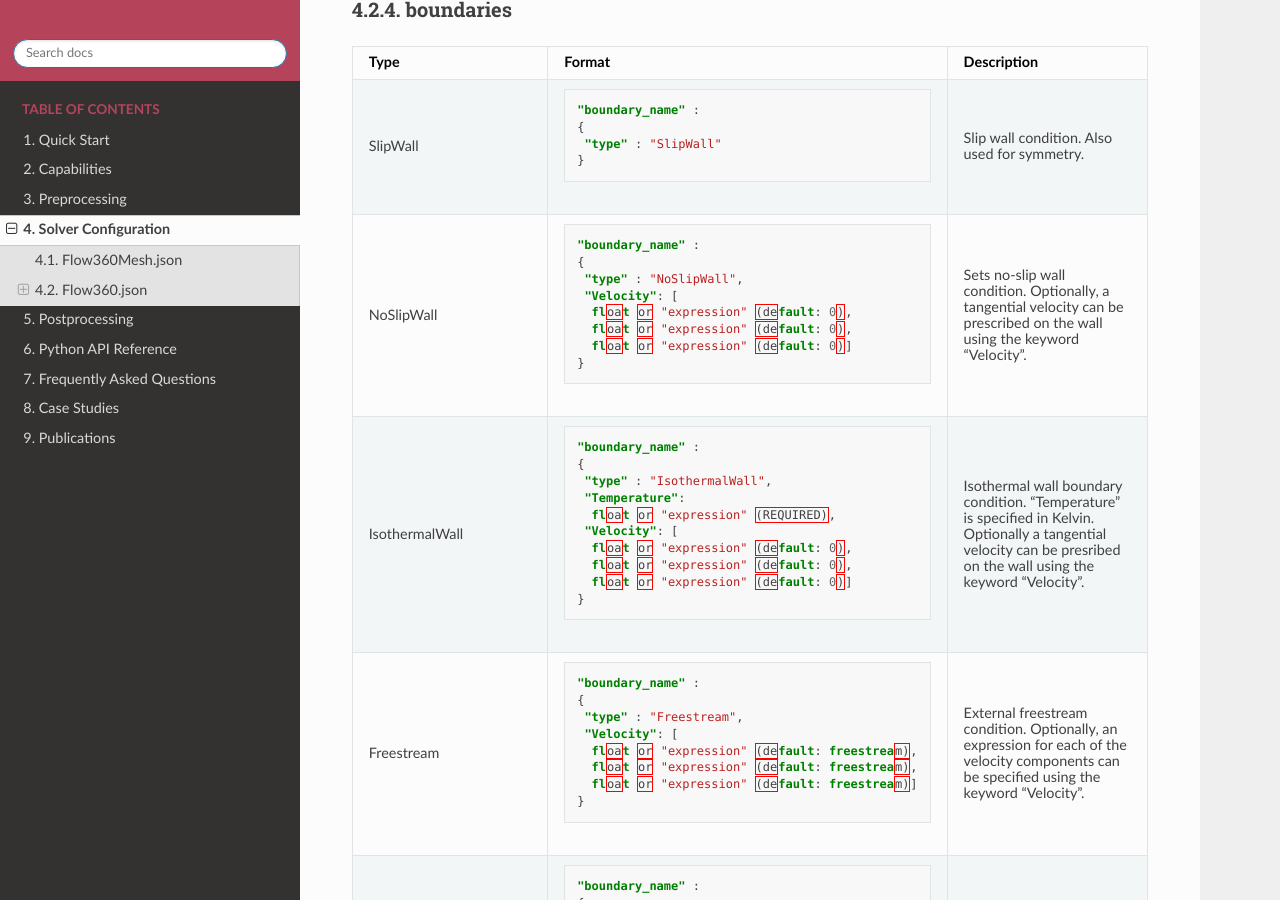
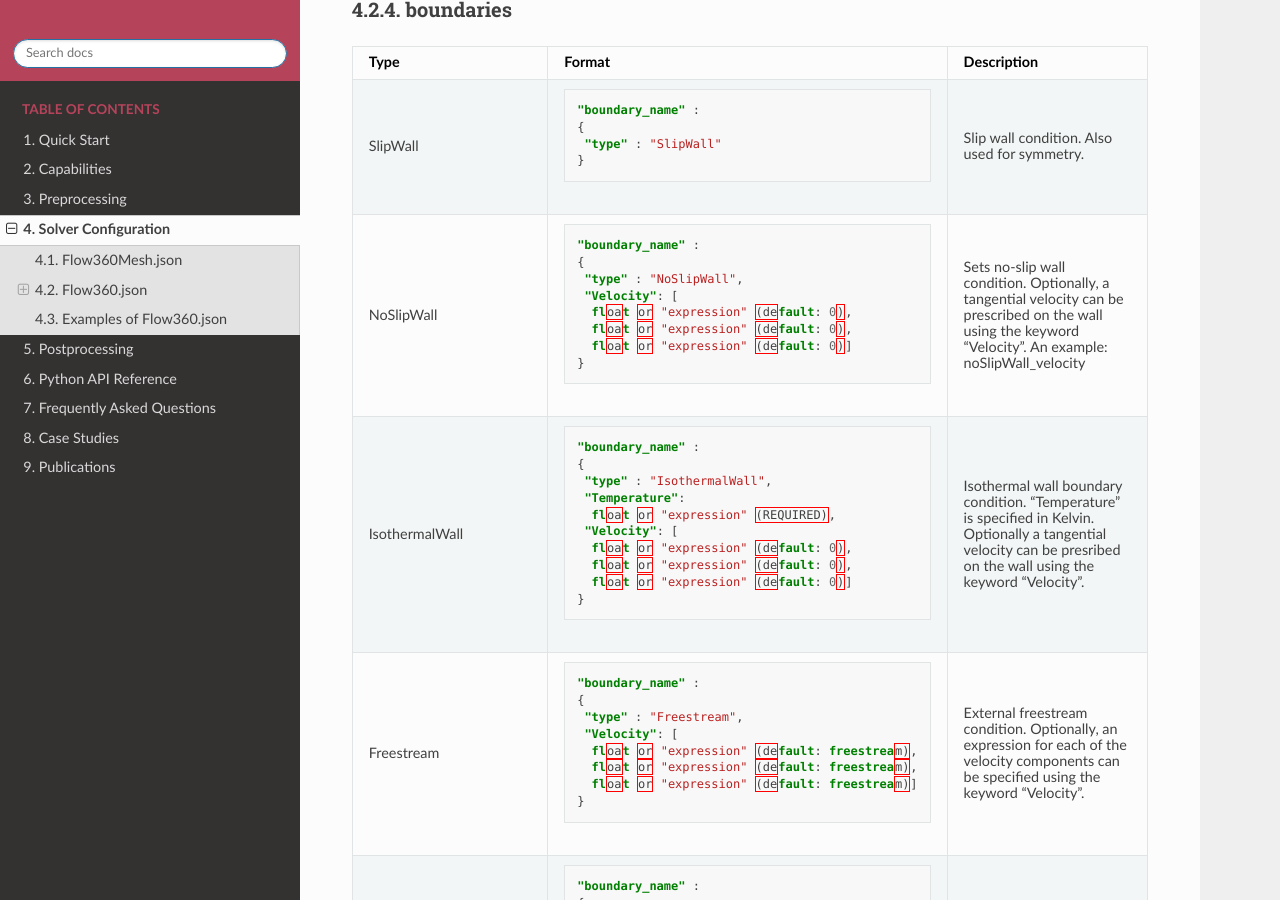
Before and after one commit to flexcompute-readthedocs/Flow360Documentation, a Sphinx documentation site: the page built from docs/source/solverConfiguration/solverConfiguration.rst, in a window 1280 px wide and 900 px high, scrolled down 2010 px. Built offline with Sphinx 7.4.7 and the Read the Docs theme 2.0.0, drawn with Linux system fonts in a browser that asks for light colours; some of the changed text lies outside the part shown.

Commit message:
sample for example of json

```diff
--- /dev/null
+++ b/docs/source/solverConfiguration/sampleJsons/noSlipWall_velocity.json
@@ -0,0 +1,4 @@
+"boundary_name":{
+    "type":"NoSlipWall",
+    "Velocity":["0","0.1*x+exp(y)+z^2","cos(0.2*x*pi)+sqrt(z^2+1)"]
+}
--- a/docs/source/solverConfiguration/solverConfiguration.rst
+++ b/docs/source/solverConfiguration/solverConfiguration.rst
@@ -110,7 +110,7 @@
    |                         |   }                                                                        |                                                                                  |
    +-------------------------+----------------------------------------------------------------------------+----------------------------------------------------------------------------------+
    | NoSlipWall              | .. code-block:: json                                                       | Sets no-slip wall condition. Optionally, a tangential velocity can be prescribed |
-   |                         |                                                                            | on the wall using the keyword "Velocity".                                        |
+   |                         |                                                                            | on the wall using the keyword "Velocity". An example: :ref:`noSlipWall_velocity` |
    |                         |    "boundary_name" :                                                       |                                                                                  |
    |                         |    {                                                                       |                                                                                  |
    |                         |     "type" : "NoSlipWall",                                                 |                                                                                  |
@@ -188,6 +188,7 @@
    +-------------------------+----------------------------------------------------------------------------+----------------------------------------------------------------------------------+
 
 *Note: "expression" is an expression with "x", "y", "z" as independent variables.*
+*An example of NoSlipWall boundary with prescribed velocity
 
 .. _volumeOutputInputParameters:
 
@@ -568,3 +569,14 @@
    :widths: 30, 15, 70
    :header-rows: 1
    :delim: @
+
+.. _examples_Flow360json:
+
+Examples of Flow360.json
+========================
+
+.. _noSlipWall_velocity:
+
+1. a NoSlipWall boundary with a prescribed velocity
+.. literalinclude:: sampleJsons/noSlipWall_velocity.json
+   :linenos:
```
